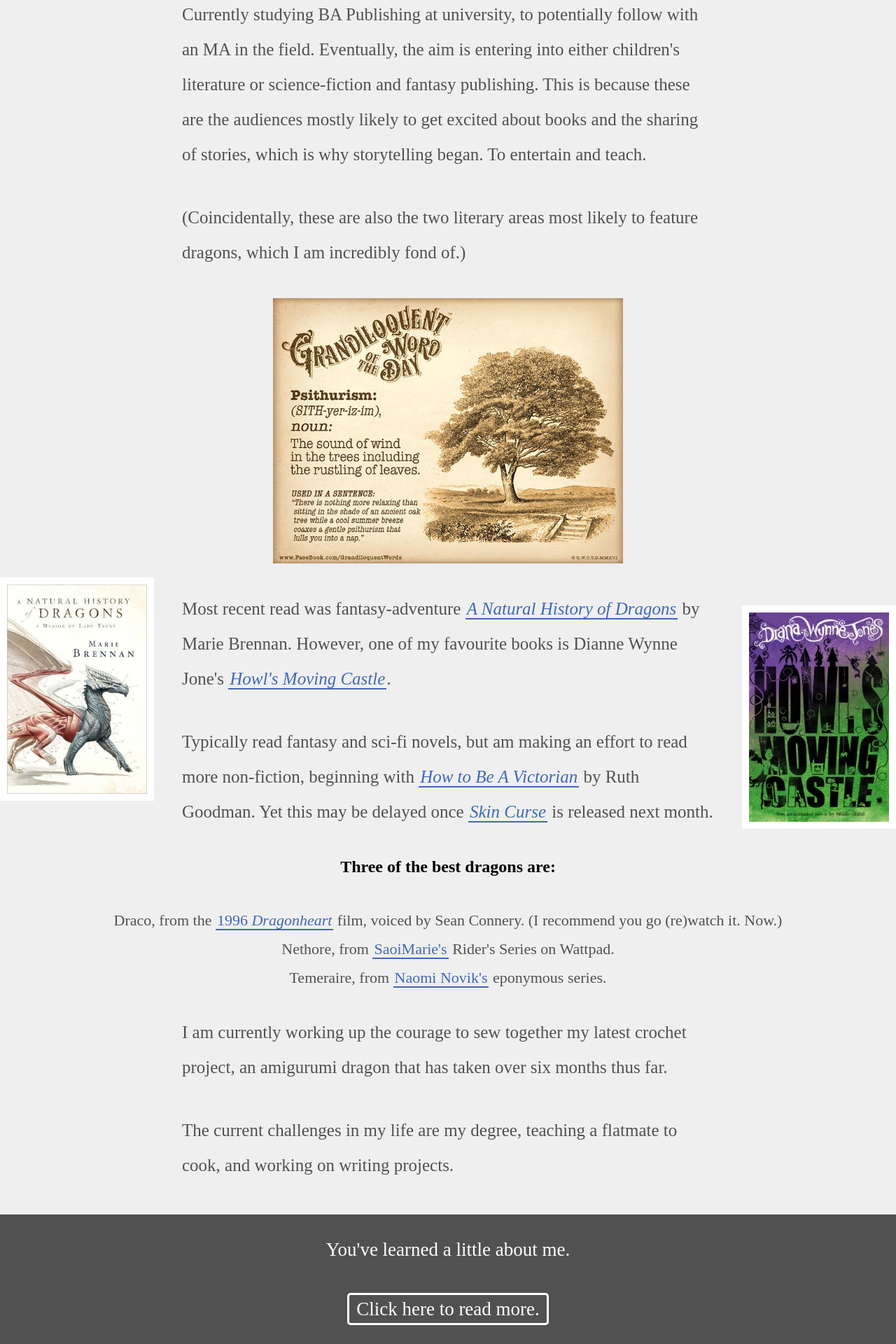
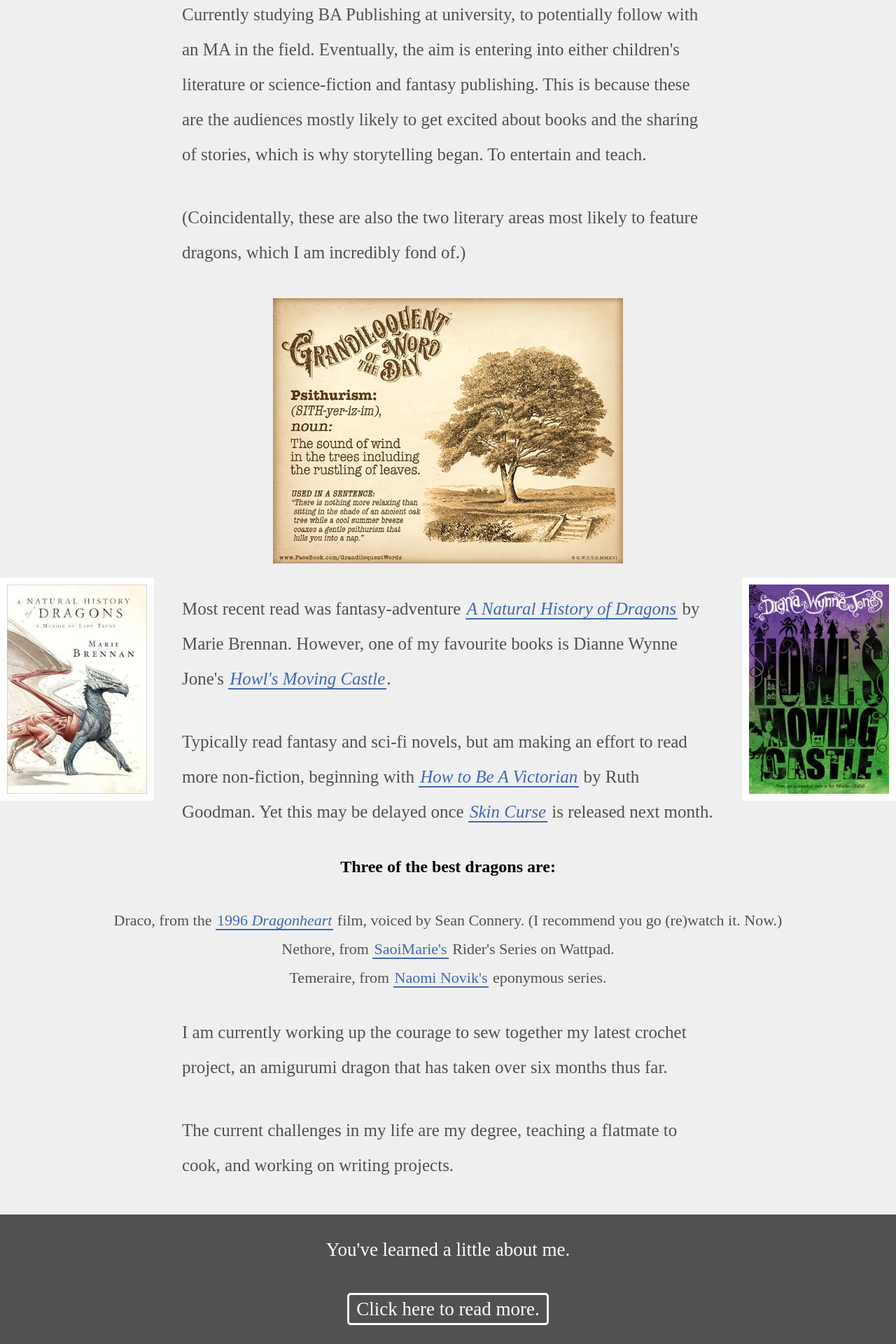
Before and after one commit to eyescroll/BrookesBlog, a Jekyll site: the page aboutme/index.html, which Jekyll copies as it is, in a window 1280 px wide. Shown: the part 807-2727 px from the top of the page at 70% size. Built offline with Jekyll 4.4.1, drawn with Linux system fonts in a browser that asks for light colours.

Commit message:
Update index.html

```diff
--- a/aboutme/index.html
+++ b/aboutme/index.html
@@ -56,8 +56,8 @@
 
 
 	<!-- Picture -->
-		<img class="fact_image_left" src="img/book_cover_1.JPG"></p>
-		<img class="fact_image_right" src="img/book_cover_2.JPG"></p>
+		<img class="fact_image_left" src="img/book_cover_1.JPG">
+		<img class="fact_image_right" src="img/book_cover_2.JPG">
 
 	<p>Most recent read was fantasy-adventure <a class="fact_link" href="https://www.goodreads.com/book/show/12974372-a-natural-history-of-dragons?from_search=true&from_srp=true&qid=klUBnVZXUo&rank=1" target="blank"><i>A Natural History of Dragons</i></a> by Marie Brennan. However, one of my favourite books is Dianne Wynne Jone's <a class="fact_link" href="https://www.goodreads.com/book/show/5985499-howl-s-moving-castle" target="blank"><i>Howl's Moving Castle</i></a>.</p>
 
```
